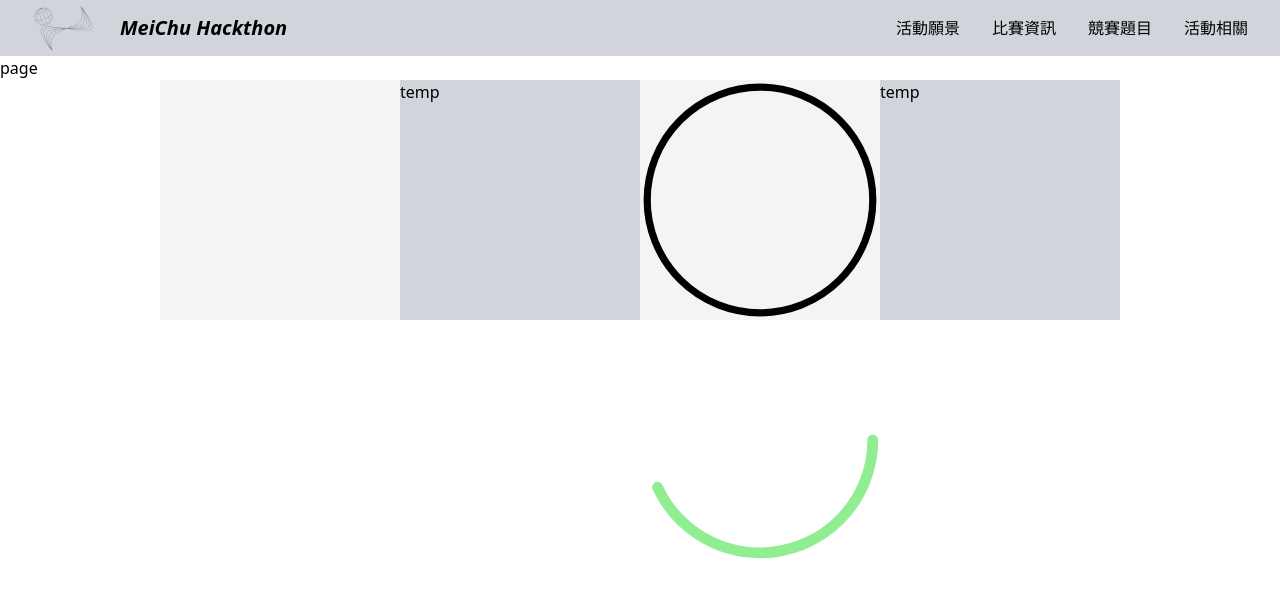
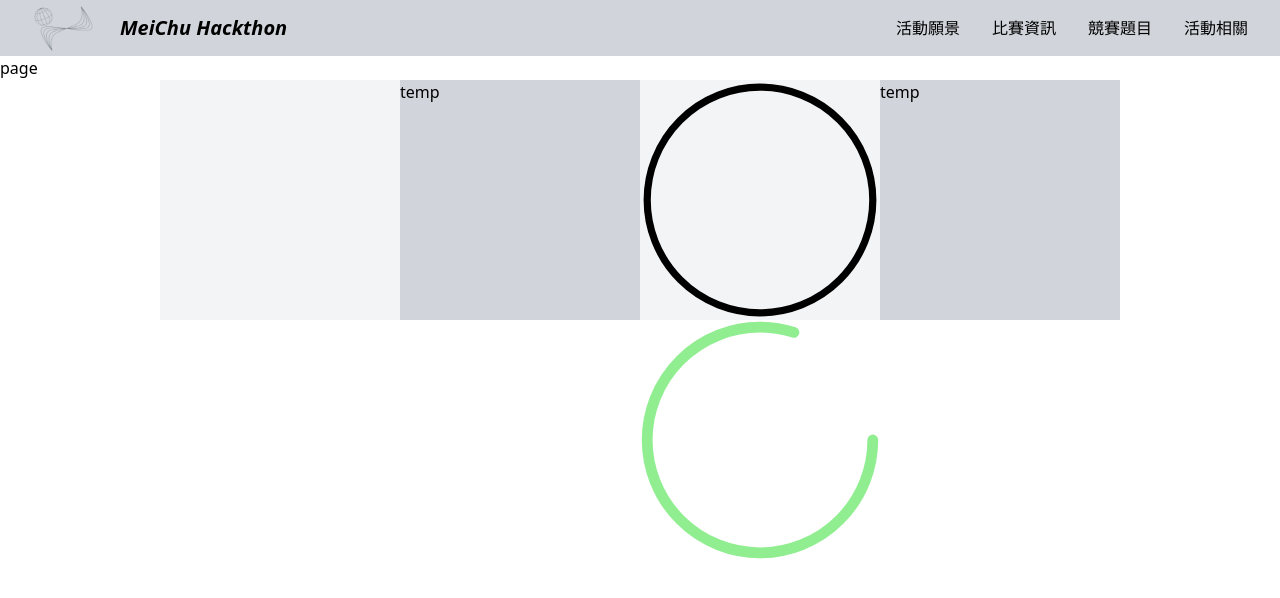
Before and after one commit to Official-Meichu-Hackathon/2023-singup, a Next.js app: page / in a window 1280 px wide. Shown: the top 598 px of the page. Built offline with nearby package versions, Linux system fonts and the light colour scheme.

Commit message:
feat: consistent rate

```diff
--- a/app/page.jsx
+++ b/app/page.jsx
@@ -5,9 +5,9 @@ const Home = () =>{
         <>
             <div>page
             </div>
-            <div className='w-[75%] m-auto'>
+
             <CountDown />
-            </div>
+
         </>
     )
 }
--- a/components/CountDown.jsx
+++ b/components/CountDown.jsx
@@ -11,18 +11,23 @@ const CountDown = () =>{
     const a = 600;
     const x = 0;
     return(
-        <div className = "w-full h-auto bg-gray-100 flex justify-between">
-            <div className="w-full aspect-[1/1]"> </div>
-            <div className="w-full aspect-[1/1] bg-gray-300"> temp </div>
-            <div className="w-full aspect-[1/1]"> <Circle /> </div>
-            <div className="w-full aspect-[1/1] bg-gray-300"> temp </div>
+        <div className='w-[75%] m-auto'>
+            <div className = "w-full h-auto bg-gray-100 flex justify-between">
+                <div className="w-full aspect-[1/1]"> </div>
+                <div className="w-full aspect-[1/1] bg-gray-300"> temp </div>
+                <div className="w-full aspect-[1/1]"> <Circle /> </div>
+                <div className="w-full aspect-[1/1] bg-gray-300"> temp </div>
+            </div>
         </div>
     );
 };
 
 function Circle (){
     const PI = 3.141592650897935;
+    const len = 100*0.75/4*PI
+    const percentage = 25*0.75/4*PI
     const a = 120
+
     return (
     <>
             {/* <p className = "bg-gray-400">Countdown Timer</p> */}
@@ -39,8 +44,8 @@ function Circle (){
                 </svg>
                 <svg className="w-full h-full  top-0 left-0 static ">
                     <circle className=""
-                        stroke-dasharray="628.3185307179587"
-                        stroke-dashoffset="323"
+                        stroke-dasharray={`${len}`+'vw'}
+                        stroke-dashoffset={`${percentage}`+'vw'}
                         cx='50%'
                         cy='50%'
                         r="47%"
```
